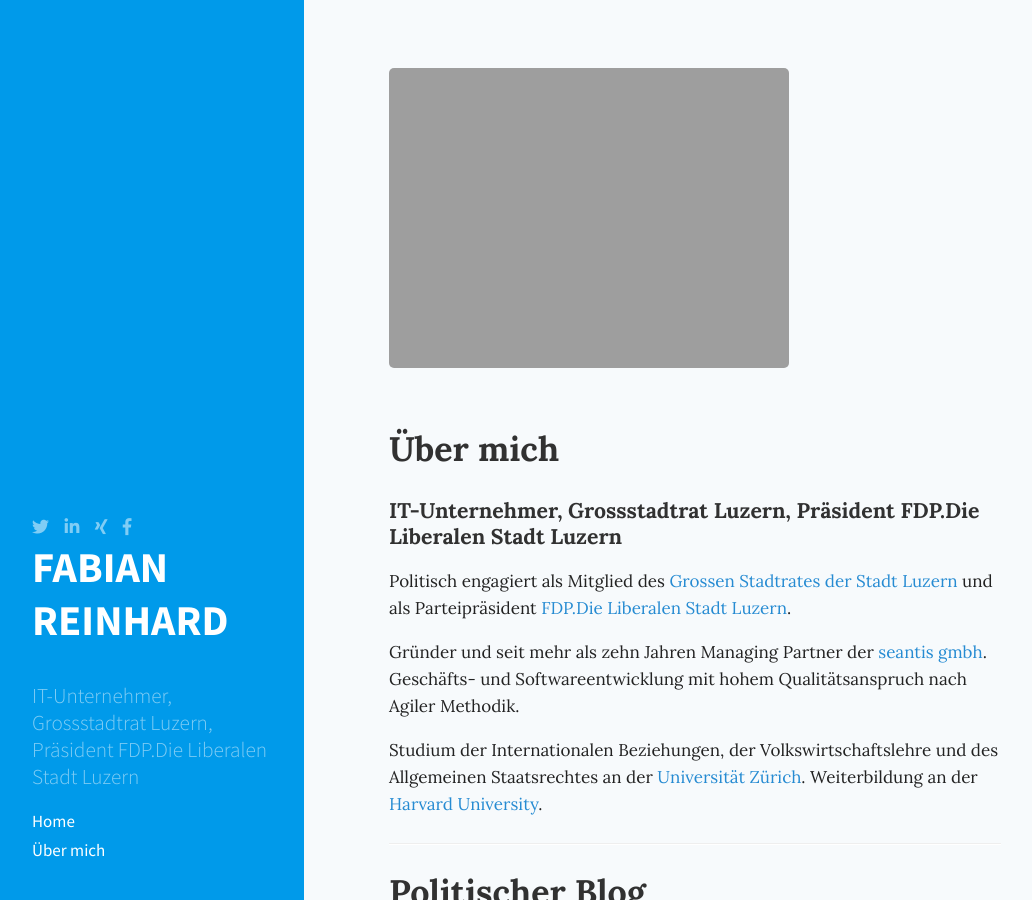
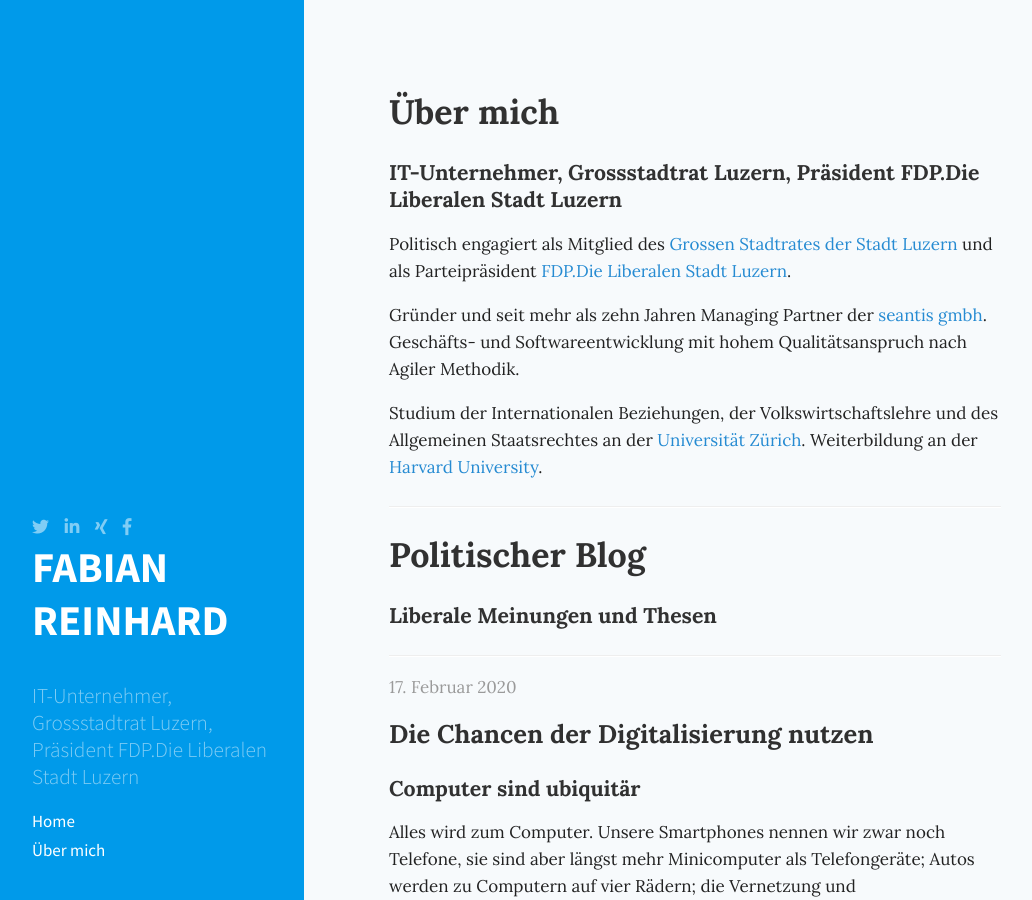
Before and after one commit to freinhard/freinhard.github.io, a Jekyll site: the page built from index.html, in a window 1280 px wide and 900 px high. Shown: the whole window, without its empty margins (2-1034 px from the left). Built offline with Jekyll 4.4.1, drawn with Linux system fonts in a browser that asks for light colours; nearby versions of some CDN libraries; the list of posts is cut into pages by our own code; comment, search, counter and statistics services are not loaded.

Commit message:
Removes the flyer

```diff
--- a/index.html
+++ b/index.html
@@ -2,10 +2,6 @@
 layout: default
 title: Home
 ---
-
-<div id="flyer">
-    <a href="{{ site.baseurl }}/public/assets/Flyer-2020.pdf"><img src="{{ site.baseurl }}/public/assets/Flyer-2020.png" alt="Flyer Wahlen 2020" /></a>
-</div>
 
 <h1>Über mich</h1>
 <h3>IT-Unternehmer, Grossstadtrat Luzern, Präsident FDP.Die Liberalen Stadt Luzern</h3>
```
